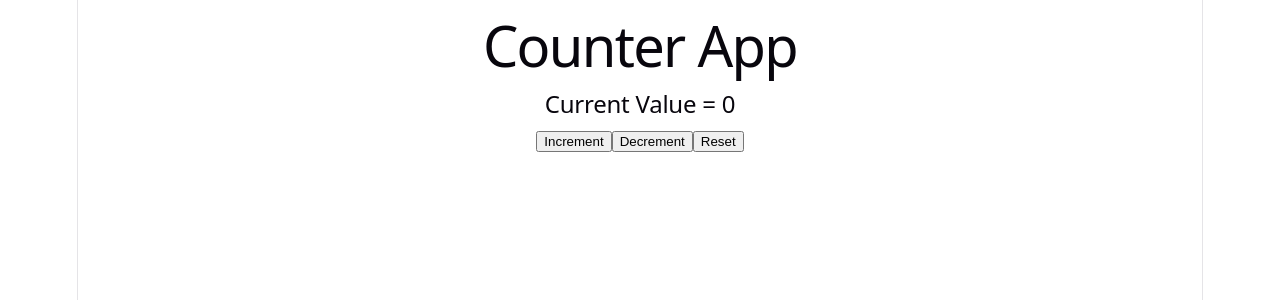
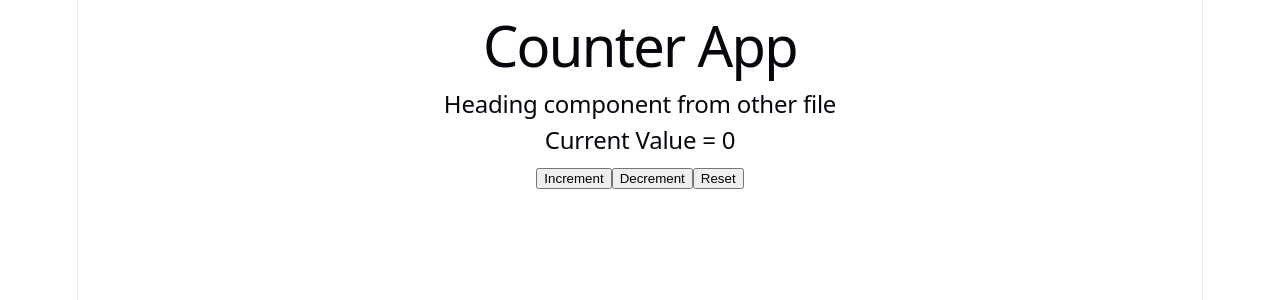
Before and after one commit to Aadityx/ReactPratice, a React (Vite) app in the folder Counter-App/: page / in a window 1280 px wide. Shown: the top 300 px of the page. Built offline with nearby package versions, Linux system fonts and the light colour scheme.

Commit message:
another component added

```diff
--- a/Counter-App/src/App.jsx
+++ b/Counter-App/src/App.jsx
@@ -3,6 +3,7 @@ import reactLogo from './assets/react.svg'
 import viteLogo from './assets/vite.svg'
 import heroImg from './assets/hero.png'
 import './App.css'
+import Heading from './Heading'
 
 function App() {
   const a = "Counter App"
@@ -19,6 +20,7 @@ function App() {
   return (
     <div>
       <h1>{a}</h1>
+      <Heading/>
       <h2>Current Value = {count}</h2>
       <button onClick={incr}>Increment</button>
       <button onClick={decr}>Decrement</button>
--- /dev/null
+++ b/Counter-App/src/Heading.jsx
@@ -0,0 +1,8 @@
+function Heading() {
+    return(
+        <div>
+            <h2> Heading component from other file</h2>
+        </div>
+    )
+}
+export default Heading
```
